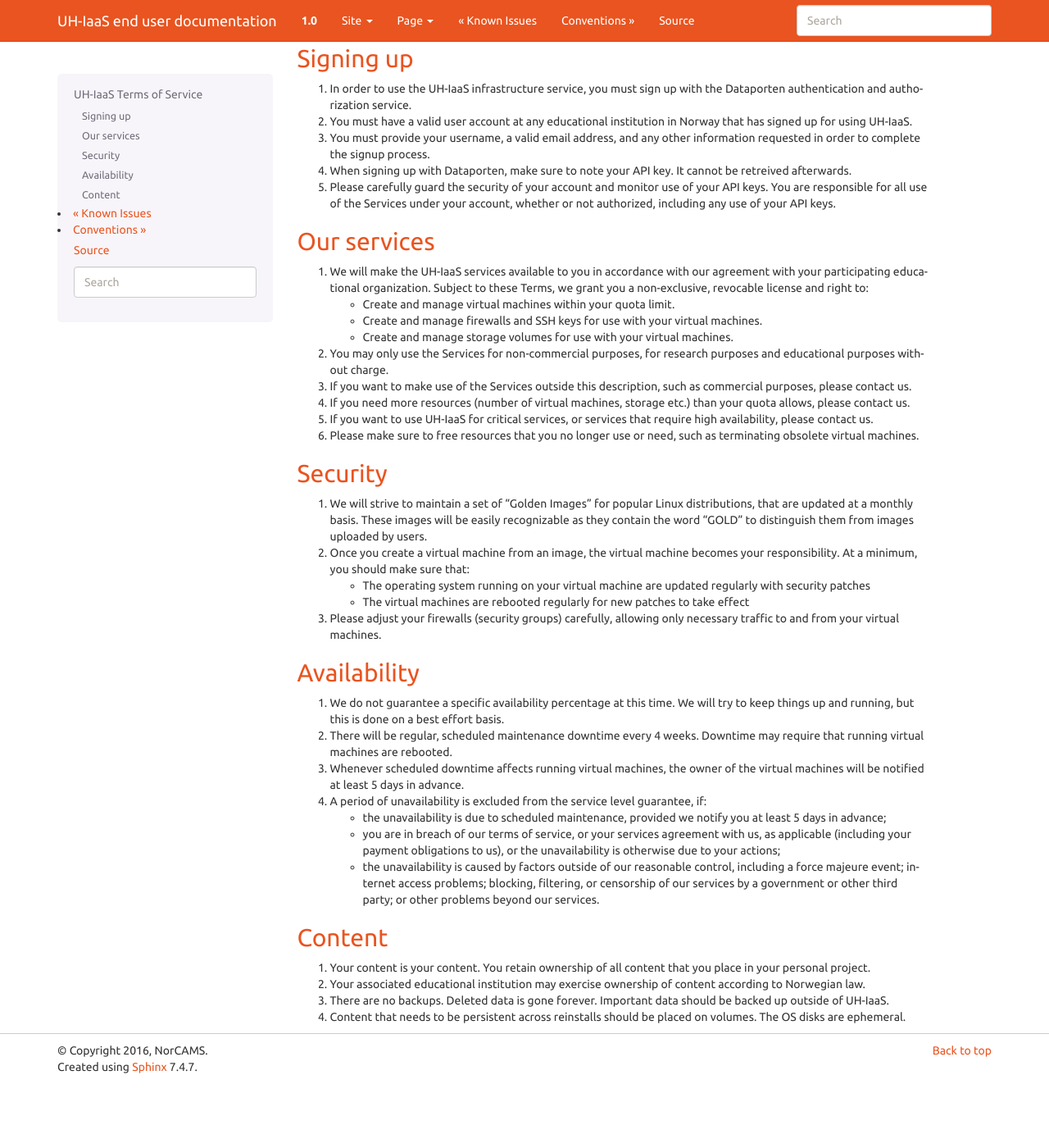
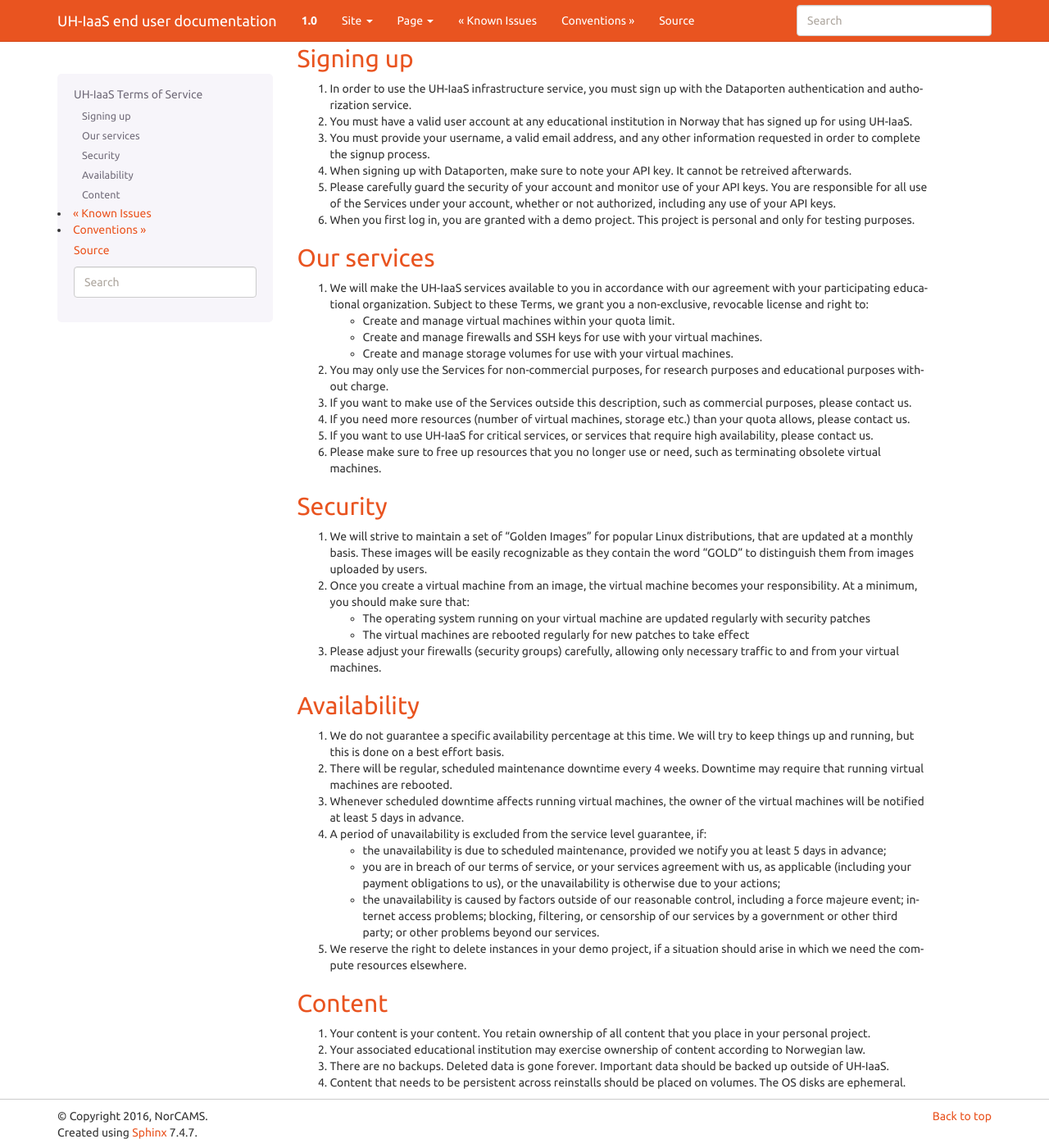
Before and after one commit to norcams/docs-enduser, a Sphinx documentation site: the page built from docs/terms-of-service.rst, in a window 1280 px wide and 1400 px high, scrolled down 394 px. Shown: the whole window at 82% size. Built offline with Sphinx 7.4.7, drawn with Linux system fonts in a browser that asks for light colours; before the commit the page ends 1715 px from its top, so only the background shows below that.

Commit message:
demo terms-of-service

```diff
--- a/docs/terms-of-service.rst
+++ b/docs/terms-of-service.rst
@@ -33,6 +33,9 @@ Signing up
    under your account, whether or not authorized, including any use of
    your API keys.
 
+#. When you first log in, you are granted with a demo project. This
+   project is personal and only for testing purposes.
+
 Our services
 ------------
 
@@ -61,8 +64,8 @@ Our services
 #. If you want to use UH-IaaS for critical services, or services that
    require high availability, please contact us.
 
-#. Please make sure to free resources that you no longer use or need,
-   such as terminating obsolete virtual machines.
+#. Please make sure to free up resources that you no longer use or
+   need, such as terminating obsolete virtual machines.
 
 Security
 --------
@@ -114,6 +117,10 @@ Availability
      government or other third party; or other problems beyond our
      services.
 
+#. We reserve the right to delete instances in your demo project, if a
+   situation should arise in which we need the compute resources
+   elsewhere.
+
 Content
 -------
 
```
